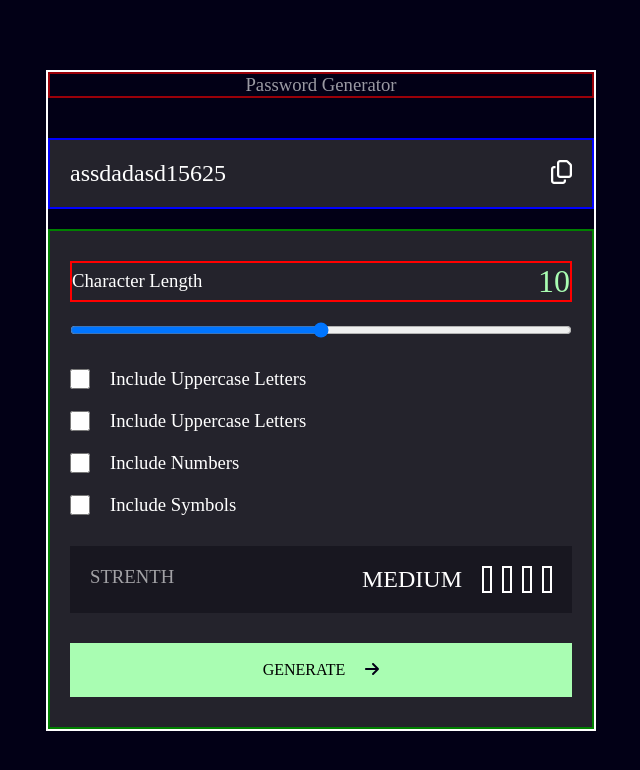
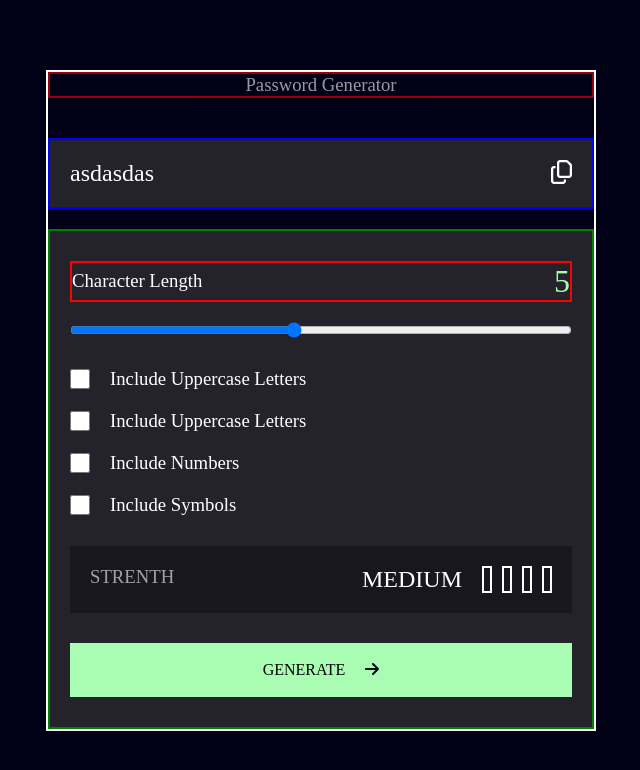
Before and after one commit to ismailcubuk/PasswordGenerator, a React (Create React App) app: page / in a window 1280 px wide. Shown: the top 770 px of the page, without its empty margins (319-959 px from the left). Built offline with nearby package versions, Linux system fonts and the light colour scheme; the HTML template or start-up script is replaced by a standard one.

Commit message:
next commit

```diff
--- a/src/App.js
+++ b/src/App.js
@@ -1,22 +1,38 @@
 import { FontAwesomeIcon } from '@fortawesome/react-fontawesome'
 import { faArrowRight } from '@fortawesome/free-solid-svg-icons'
 import { faCopy } from '@fortawesome/free-regular-svg-icons'
+import { useState } from 'react';
 
 function App() {
+  const [password, setPassword] = useState("asdasdas")
+  const [characterLength, setCharacterLength] = useState("5")
+
+  const handleClick = () => {
+    const alphabet = "abcdefghijklmnopqrstuvwxyz";
+    let letters = []
+    for (let i = 0; i < characterLength; i++) {
+      const randomIndex = Math.floor(Math.random() * alphabet.length);
+      letters.push(alphabet[randomIndex])
+    }
+    setPassword(letters);
+  }
+  const handleChange = (e) => {
+    setCharacterLength(e.target.value)
+  }
   return (
     <div className="background">
       <div className="border">
         <h3 className="header">Password Generator</h3>
         <div className="generate-password">
-          <h2>assdadasd15625</h2>
+          <h2>{password}</h2>
           <FontAwesomeIcon icon={faCopy} className='copy-icon' />
         </div>
         <div className="generate-area">
           <div className="character-length">
             <h3>Character Length</h3>
-            <h1>10</h1>
+            <h1>{characterLength}</h1>
           </div>
-          <input type="range" id="range" name="range" value="50" />
+          <input type="range" id="range" name="range" min={1} max={10} value={characterLength} onChange={handleChange} />
           {/* OPTİONS SELECT */}
           <div className="options">
             <div>
@@ -49,7 +65,7 @@ function App() {
               </div>
             </div>
           </div>
-          <div className="generate">
+          <div className="generate" onClick={handleClick}>
             GENERATE
             <FontAwesomeIcon icon={faArrowRight} className='icon' />
           </div>
```
